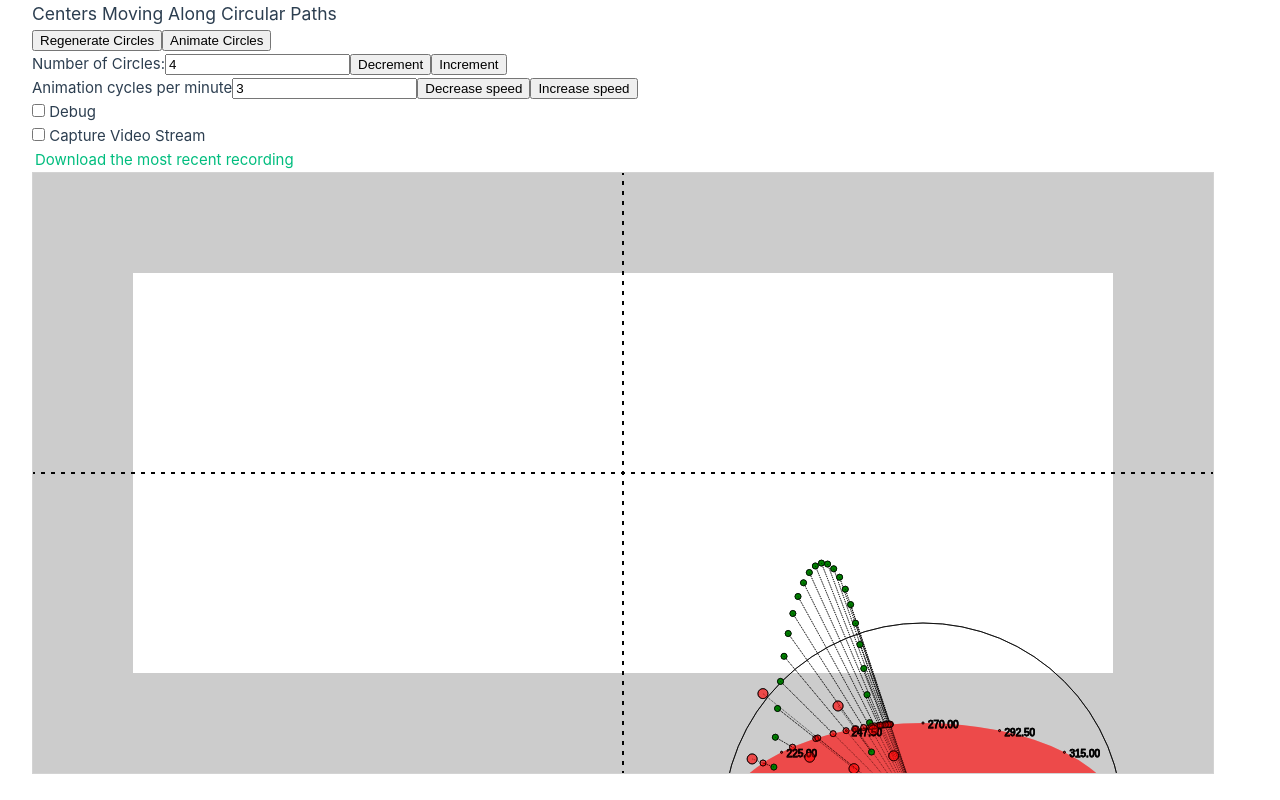
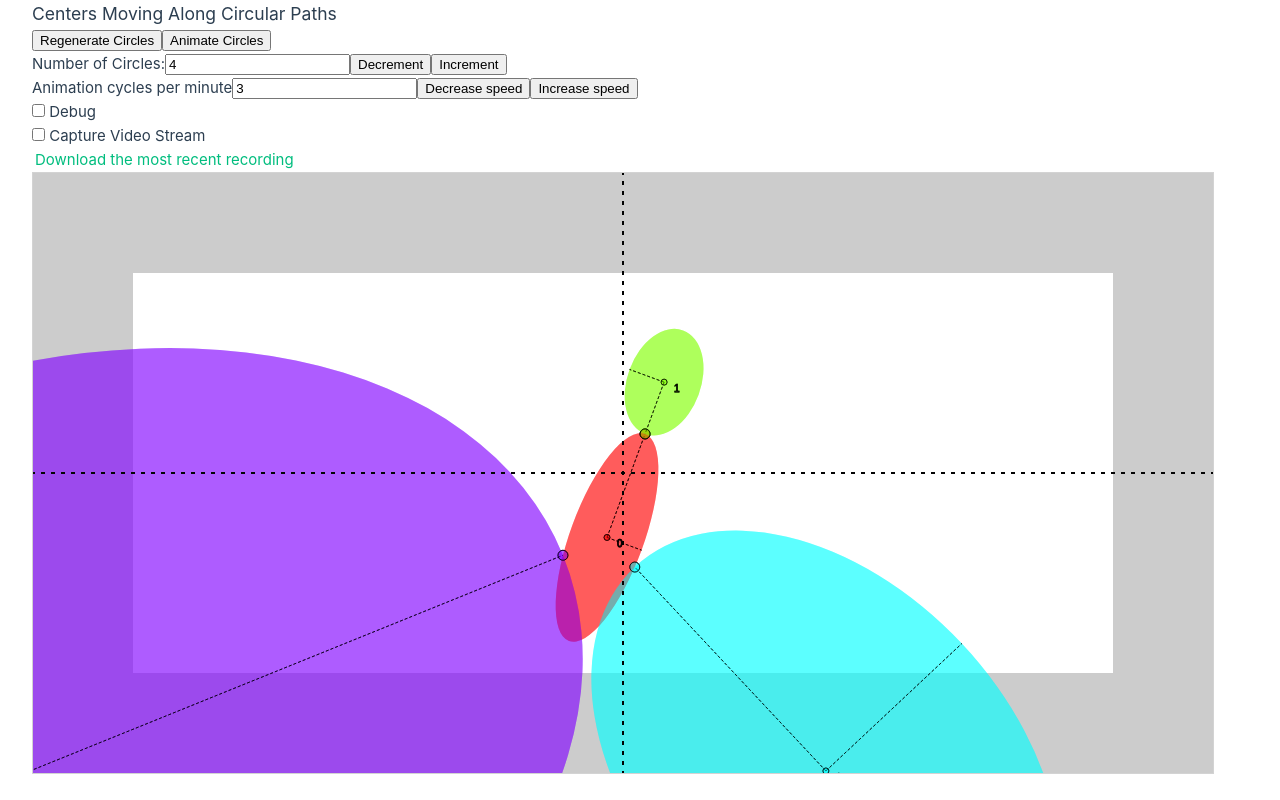
Before and after one commit to avengerofpi/animated-kissing-circles, a Vue app: page / in a window 1280 px wide. Built offline with nearby package versions, Linux system fonts and the light colour scheme.

Commit message:
remove recent debugging code

```diff
--- a/src/components/generators/centers-moving-along-circular-paths.ts
+++ b/src/components/generators/centers-moving-along-circular-paths.ts
@@ -132,7 +132,7 @@ function generateMovingCoorsOnCircles(routeCircles: Circle[]): MovingCoorOnACirc
   return movingCoorsOnCircles
 }
 
-function computeEllipses(centers: Coor[], ctx: CanvasRenderingContext2D): Ellipse[] {
+function computeEllipses(centers: Coor[]): Ellipse[] {
   // is there a better way to copy this array?
   const unprocessedCenters: Coor[] = new Array(...centers).reverse()
   const ellipses: Ellipse[] = []
@@ -182,19 +182,6 @@ function computeEllipses(centers: Coor[], ctx: CanvasRenderingContext2D): Ellips
           nearestPointOnNeighbor = pointOnOtherEllipse
         }
 
-        // Draw demo/debug stuff
-        pointOnOtherEllipse.draw(ctx, 1)
-        const segment = new LineSegment(center, pointOnOtherEllipse)
-        segment.draw(ctx)
-
-        // const extendedPoint = pointOnOtherEllipse.add(pointOnOtherEllipse.subtract(center).scale(1.5).add(center))
-        // const longerSegment1 = new LineSegment(center, extendedPoint)
-        // longerSegment1.draw(ctx)
-
-        const longerSegment = new LineSegmentExtended(center, pointOnOtherEllipse, 1.5)
-        pointOnOtherEllipse.draw(ctx)
-        longerSegment.draw(ctx)
-
         console.log(`  distance to ellipse ${index} = ${distToOtherEllipse}`)
       })
 
@@ -231,29 +218,7 @@ function computeEllipses(centers: Coor[], ctx: CanvasRenderingContext2D): Ellips
 
 function renderKissingCircles(centers: Coor[], ctx: CanvasRenderingContext2D) {
   // console.log(`running renderKissingCircles`)
-  // const ellipses = computeEllipses(centers, ctx)
-  const ellipses = [
-    // new Ellipse(0, 0, 200,  50, Math.PI * 0.00),
-    // new Ellipse(0, 0, 200, 100, Math.PI * 0.00),
-    // new Ellipse(0, 0, 200, 150, Math.PI * 0.00),
-    // new Ellipse(0, 0, 200, 200, Math.PI * 0.00),
-    // new Ellipse(0, 0, 200, 175, Math.PI * 0.00),
-
-    // new Ellipse(-300, -200, 200, 100, Math.PI * 0.00),
-    // new Ellipse( 300, -200, 200, 100, Math.PI * 0.00),
-    // new Ellipse(-300,  200, 200, 100, Math.PI * 0.00),
-    new Ellipse( 300,  350, 200, 100, Math.PI * 0.00),
-    // new Ellipse(100, 200, 300, 125, Math.PI * 0.00),
-    // //
-    // new Ellipse(-100, -200, 200, 100, Math.PI * 0.25),
-    // new Ellipse(-100, -200, 200, 100, Math.PI * 0.25),
-    // new Ellipse(-100, -200, 200, 100, Math.PI * 0.50),
-    // new Ellipse(-100, -200, 200, 100, Math.PI * 0.25),
-    // new Ellipse(-100, -200, 200, 100, Math.PI * 1.00),
-    // //
-    // circle
-    // new Ellipse(-100, -200, 200, 200, Math.PI * 0.25),
-  ]
+  const ellipses = computeEllipses(centers)
   const origLineWidth = ctx.lineWidth
   ctx.lineWidth = origLineWidth * 0.75
 
@@ -268,9 +233,9 @@ function renderKissingCircles(centers: Coor[], ctx: CanvasRenderingContext2D) {
     // ctx.fillStyle = "hsl(0 0% 0% / 0%)"
     ctx.strokeText(index.toString(), ellipse.center.x+10, ellipse.center.y+10)
     // // add circle with same center and radius = ellipse.radiusMajor
-    ctx.beginPath();
-    ctx.arc(ellipse.center.x, ellipse.center.y, ellipse.radiusMajor, 0, 2*Math.PI)
-    ctx.stroke()
+    // ctx.beginPath();
+    // ctx.arc(ellipse.center.x, ellipse.center.y, ellipse.radiusMajor, 0, 2*Math.PI)
+    // ctx.stroke()
 
     // Draw major and minor axes
     // major axis
@@ -297,56 +262,11 @@ function renderKissingCircles(centers: Coor[], ctx: CanvasRenderingContext2D) {
     ctx.stroke();
     ctx.setLineDash([]);
 
-    // Draw a dot at angle `ellipseRotationOffset` from major axis
+    // Draw a dot at "positve" vertex
     ellipse.vertices[1].draw(ctx, 5)
 
     // Draw center dot
     ellipse.center.draw(ctx, 3)
-
-    // Draw points around the permieter
-    const numPointsOnPerimeter = 16
-    for (let i=0; i<numPointsOnPerimeter; i++) {
-      const angle = i * (2*Math.PI / numPointsOnPerimeter)
-      const p = ellipse.getPointAtAngle(angle)
-      p.draw(ctx, 1)
-      const angleDegrees = (angle * 180/Math.PI).toFixed(2)
-      ctx.strokeText(angleDegrees, p.x+5, p.y+5)
-    }
-
-    // Draw target point
-    // Compute distToEllipse and draw line from point to it
-    // const points = [
-    //   new Coor(-250,  400),
-    //   new Coor(-200,  400),
-    //   new Coor(-150,  400),
-    //   new Coor(-100,  400),
-    //   new Coor( -50,  400),
-    //   new Coor(   0,  400),
-    //   new Coor(  50,  400),
-    //   new Coor( 100,  400),
-    //   new Coor( 150,  400),
-    //   new Coor( 200,  400),
-    // ]
-    const numNeighborPoints = 50
-    const ellipseForPoints = new Ellipse(200, 340, 50, 250, 0)
-    const points = []
-    for (let i=1; i<=numNeighborPoints; i++) {
-      const angle = i * (2*Math.PI / (numNeighborPoints+1))
-      points.push(ellipseForPoints.getPointAtAngle(angle))
-    }
-    points.forEach(point => {
-      point.draw(ctx, 3, "green")
-
-      const [d, pointOnEllipse] = ellipse.pointOnEllipseInDirectionOfAnotherPoint(point, ctx)
-      pointOnEllipse.draw(ctx, 3)
-
-      const pointToPointOnEllipse = new LineSegment(point, pointOnEllipse)
-      pointToPointOnEllipse.draw(ctx)
-
-      const pointToPointOnEllipseExtended = new LineSegmentExtended(point, pointOnEllipse, 2)
-      pointToPointOnEllipseExtended.draw(ctx)
-      pointToPointOnEllipseExtended.dst.draw(ctx)
-    })
   })
 
   // cleanup
--- a/src/models/ellipse.ts
+++ b/src/models/ellipse.ts
@@ -140,7 +140,7 @@ class Ellipse {
    *
    * @param point point to compute distance-from-ellipse for
    */
-  public pointOnEllipseInDirectionOfAnotherPoint(point: Coor, ctx: CanvasRenderingContext2D | null = null): [number, Coor] {
+  public pointOnEllipseInDirectionOfAnotherPoint(point: Coor): [number, Coor] {
     const adjustedPoint = point.subtract(this.center).rotate(-this.rotation)
 
     const thetaFromCenterToPoint = Math.atan2(this.radiusX * adjustedPoint.y, this.radiusY * adjustedPoint.x)
```
